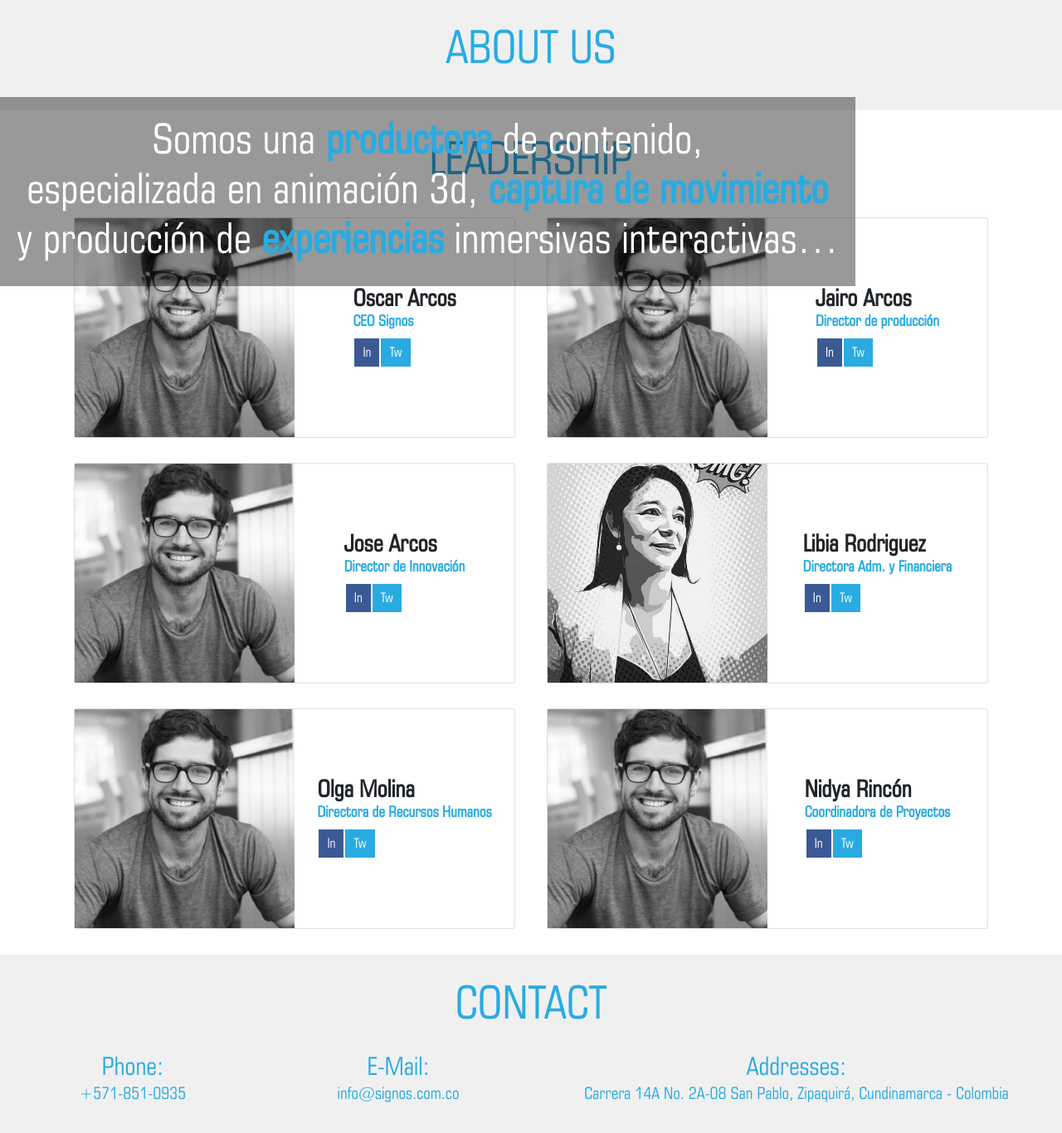
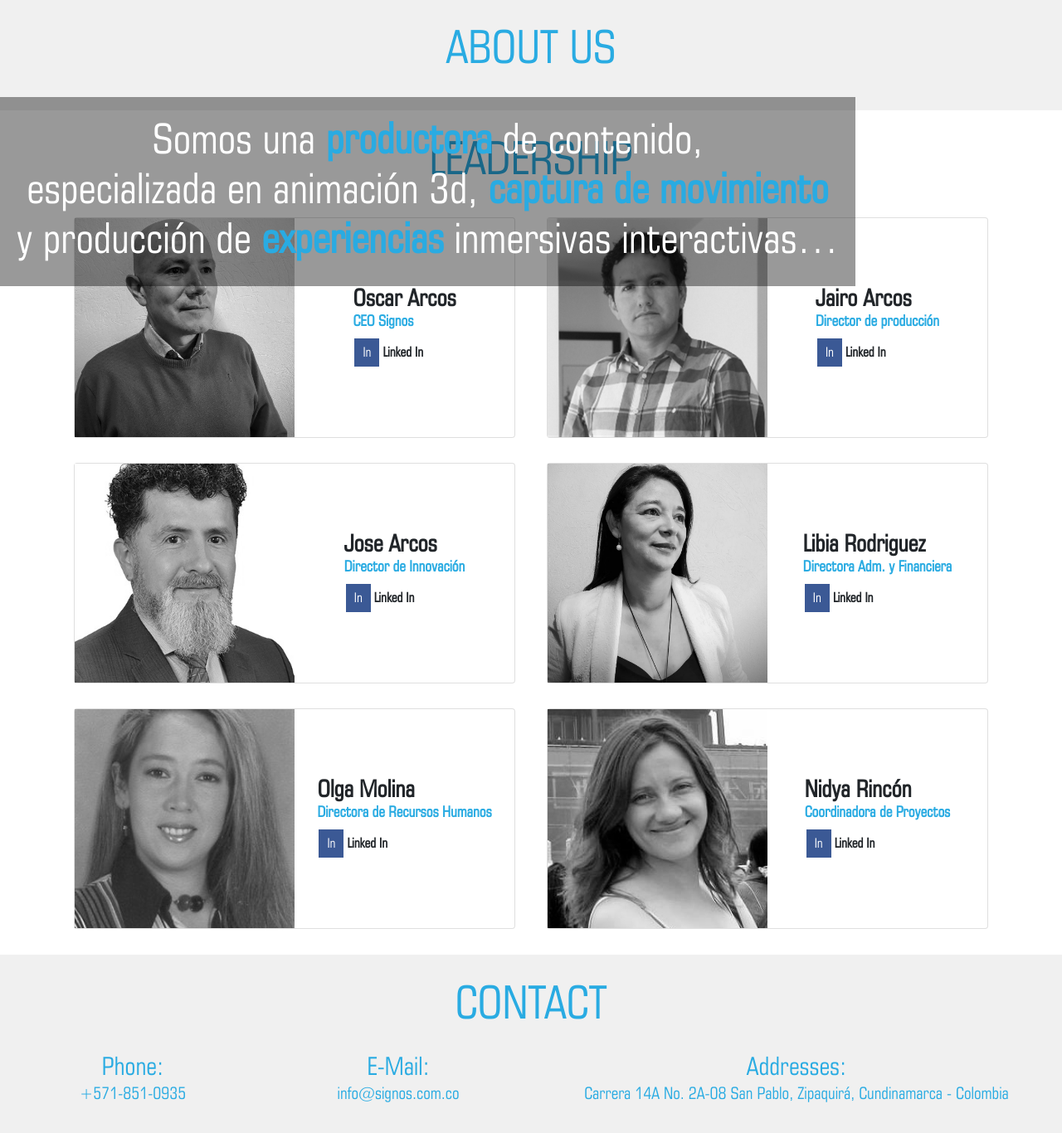
Before and after one commit to oskarkos/signos-final-2019, a PHP site: template views/template.php in a window 1280 px wide. Shown: the part 169-1535 px from the top of the page at 83% size. Run offline with PHP 8.4, Linux system fonts and the light colour scheme; the template is opened without the code that fills it, so the values that code supplies are empty; some libraries are stand-ins or nearby versions.

Commit message:
Commit message

```diff
--- a/backend/controllers/gestorInfo.php
+++ b/backend/controllers/gestorInfo.php
@@ -26,8 +26,8 @@ class GestorInfo{
 
             $datosController = [
                 'idInfo' => $_POST["idInfo"],
-                'tituloInfo' => $_POST["editarTituloInfo"],
-                'contenidoInfo' => $_POST["contenidoEditarInfo"],
+                'tituloInfo' => utf8_decode($_POST["editarTituloInfo"]),
+                'contenidoInfo' => utf8_decode($_POST["contenidoEditarInfo"]),
                 'linkInfo' => $_POST["editarLinkInfo"],
             ];
 
--- a/views/modules/team.php
+++ b/views/modules/team.php
@@ -4,14 +4,13 @@
         <div class="col-lg-12 col-xl-6">
             <div class="card card-team">
                 <div class="imgBx">
-                    <img src="views/img/Team/hombre.jpg" class="img-fluid" alt="Responsive image">
+                    <img src="views/img/Team/OscarArcos.jpg" class="img-fluid" alt="OscarArcos image">
                 </div>
                 <div class="details">
                     <div class="content">
                     <h2>Oscar Arcos<br><span>CEO Signos</span></h2>
                     <ul>
-                        <li><a href="#">In</a></li>
-                        <li><a href="#">Tw</a></li>
+                        <li><a href="https://www.linkedin.com/in/oscar-arcos">In</a>  <strong>Linked In</strong></li>
                     </ul>
                     </div>
                 </div>
@@ -20,14 +19,13 @@
         <div class="col-lg-12 col-xl-6">
             <div class="card card-team">
                 <div class="imgBx">
-                    <img src="views/img/Team/hombre.jpg" class="img-fluid" alt="Responsive image">
+                    <img src="views/img/Team/JairoArcos.jpg" class="img-fluid" alt="JairoArcos Image">
                 </div>
                 <div class="details">
                     <div class="content">
                     <h2>Jairo Arcos<br><span>Director de producción</span></h2>
                     <ul>
-                        <li><a href="#">In</a></li>
-                        <li><a href="#">Tw</a></li>
+                        <li><a href="https://www.linkedin.com/in/jairo-arcos-04001949">In</a>  <strong>Linked In</strong></li>
                     </ul>
                     </div>
                 </div>
@@ -37,14 +35,13 @@
             <div class="col-lg-12 col-xl-6">
                 <div class="card card-team">
                     <div class="imgBx">
-                    <img src="views/img/Team/hombre.jpg" class="img-fluid" alt="Responsive image">
+                    <img src="views/img/Team/JoseArcos.jpg" class="img-fluid" alt="JoseArcos image">
                     </div>
                     <div class="details">
                     <div class="content">
                         <h2>Jose Arcos<br><span>Director de Innovación</span></h2>
                         <ul>
-                        <li><a href="#">In</a></li>
-                        <li><a href="#">Tw</a></li>
+                        <li><a href="https://www.linkedin.com/in/josearkos">In</a>  <strong>Linked In</strong></li>
                         </ul>
                     </div>
                     </div>
@@ -53,14 +50,13 @@
             <div class="col-lg-12 col-xl-6">
                 <div class="card card-team">
                     <div class="imgBx">
-                    <img src="views/img/Team/Yanet.jpeg" class="img-fluid" alt="Responsive image">
+                    <img src="views/img/Team/YanetRodriguez.jpg" class="img-fluid" alt="YanetRodriguez image">
                     </div>
                     <div class="details">
                     <div class="content">
                         <h2>Libia Rodriguez<br><span>Directora Adm. y Financiera</span></h2>
                         <ul>
-                        <li><a href="#">In</a></li>
-                        <li><a href="#">Tw</a></li>
+                        <li><a href="https://www.linkedin.com/in/yanet-rodríguez">In</a>  <strong>Linked In</strong></li>
                         </ul>
                     </div>
                     </div>
@@ -70,14 +66,13 @@
             <div class="col-lg-12 col-xl-6">
                 <div class="card card-team">
                     <div class="imgBx">
-                        <img src="views/img/Team/hombre.jpg" class="img-fluid" alt="Responsive image">
+                        <img src="views/img/Team/OlgaMolina.jpg" class="img-fluid" alt="OlgaMolina image">
                     </div>
                     <div class="details">
                         <div class="content">
                         <h2>Olga Molina<br><span>Directora de Recursos Humanos</span></h2>
                         <ul>
-                            <li><a href="#">In</a></li>
-                            <li><a href="#">Tw</a></li>
+                            <li><a href="https://www.linkedin.com/in/olga-lucia-molina-bernal">In</a>  <strong>Linked In</strong></li>
                         </ul>
                         </div>
                     </div>
@@ -86,14 +81,13 @@
             <div class="col-lg-12 col-xl-6">
                 <div class="card card-team">
                     <div class="imgBx">
-                        <img src="views/img/Team/hombre.jpg" class="img-fluid" alt="Responsive image">
+                        <img src="views/img/Team/NidiaRincon.jpg" class="img-fluid" alt="NidiaRincon image">
                     </div>
                     <div class="details">
                         <div class="content">
                         <h2>Nidya Rincón<br><span>Coordinadora de Proyectos</span></h2>
                         <ul>
-                            <li><a href="#">In</a></li>
-                            <li><a href="#">Tw</a></li>
+                            <li><a href="https://www.linkedin.com/in/nidya-rincón">In</a>  <strong>Linked In</strong></li>
                         </ul>
                     </div>
                 </div>
```
Also changed, not shown: backend/.htaccess, views/img/Team/JairoArcos.jpg (added), views/img/Team/JoseArcos.jpg (added), views/img/Team/NidiaRincon.jpg (added), views/img/Team/OlgaMolina.jpg (added), views/img/Team/OscarArcos.jpg (added), views/img/Team/Yanet.jpeg (deleted), views/img/Team/YanetRodriguez.jpg (added), views/img/Team/hombre.jpg (deleted).
